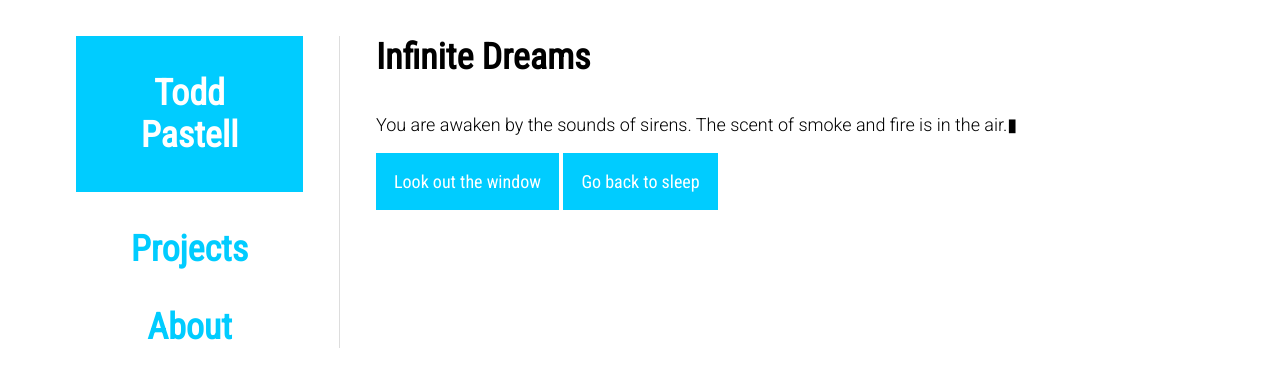
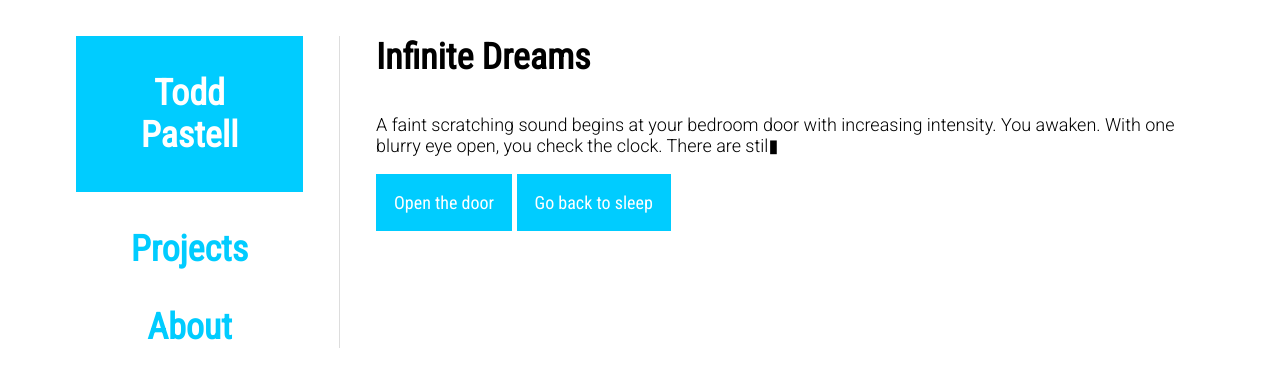
Before and after one commit to toddpastell/toddpastell.github.io, a Jekyll site: the page built from projects/infinite-dreams/index.html, in a window 1280 px wide. Shown: the top 387 px of the page. Built offline with Jekyll 4.4.1, drawn with Linux system fonts in a browser that asks for light colours; part of the change alters nothing that is shown.

Commit message:
infinite dreams

```diff
--- a/projects/infinite-dreams/index.html
+++ b/projects/infinite-dreams/index.html
@@ -9,32 +9,133 @@ scripts: [story.js, page.js, choice.js, typer.js]
 <script>
 	var infiniteDreams = new Story({
 		'intro': {
-			text: 'You are awaken by the sounds of sirens. The scent of smoke and fire is in the air.',
+			text: 'A faint scratching sound begins at your bedroom door with increasing intensity. You awaken. With one blurry eye open, you check the clock. There are still thirteen minutes before your alarm is supposed to go off for work. You think to yourself, “Life is full of choices… What will I do next?”',
 			choices: [
-				{ next: 'investigate', text: 'Look out the window' },
-				{ next: 'sleep', text: 'Go back to sleep' }
+				{ next: 'cat', text: 'Open the door' },
+				{ next: 'snooze', text: 'Go back to sleep' }
 			]
 		},
-		'sleep': {
-			text: 'You dream about wandering through an orchard as wish you could stay here forever.',
+		'introAgain': {
+			text: '',
 			choices: [
-				{ next: 'death', text: 'Eat apple' },
-				{ next: 'death', text: 'Look at the sun' },
-				{ next: 'death', text: 'Open map' }
+				{ next: 'cat', text: 'Open the door' },
+				{ next: 'snooze', text: 'Go back to sleep' }
 			]
 		},
-		'investigate': {
-			text: 'As you peer out the window, you see firetrucks lining up across the street. Your neighbors house is burning down.',
+		'cat': {
+			text: 'You begrudgingly shuffle to the door and open it just a crack. It was your cat trying to get in. She rushes into your room and jumps onto the bed.',
 			choices: [
-				{ next: 'death', text: 'Put on clothes' }
+				{ next: 'breakfast', text: 'Breakfast!' },
+				{ next: 'snoozeLate', text: 'Go back to sleep' }
 			]
 		},
-		'death': {
-			text: '... you die!',
+		'snooze': {
+			 text: 'The thirteen minutes are gone in a flash and you are awake once again. The alarm is still going off, "beep..., beep..., beep..."',
 			choices: [
-				{ next: 'sleep', text: 'It was just a dream' },
-				{ next: 'intro', text: 'Time continues' }
+				{ next: 'work', text: 'Get ready and go to work' },
+				{ next: 'workHome', text: 'Work from home, you have your laptop' }
 			]
 		},
+		'snoozeLate': {
+			text: 'You realize you\'ve overslept. Strangely, the alarm never went off and you are already a few hours late.',
+			choices: [
+				{ next: 'workLate', text: 'Go to work late anyways' },
+				{ next: 'walkLate', text: 'Forget it, just go for a walk' }
+			]
+		},
+		'breakfast': {
+			text: 'Cereal with milk and a banana - a good quick and easy meal to energize your day. You read the local newspaper as you eat, but nothing of interest is in it.',
+			choices: [
+				{ next: 'work', text: 'Go to work' },
+				{ next: 'walk', text: 'Ignore responsibility, go for a walk' }
+			]
+		},
+		'workHome': {
+			text: 'Still in pajamas, you setup your computer and get to work. By the time you have read and responded to all your email it is already noon.',
+			choices: [
+				{ next: 'lunch', text: 'Pick up lunch' },
+				{ next: 'walkLate', text: 'Take a break, go for a walk' }
+			]
+		},
+		'work': {
+			text: 'You arrive to work on time and you briefly chat with coworkers before getting down to business. The morning quickly passes and your meetings are wrapping up.',
+			choices: [
+				{ next: 'lunch', text: 'Break time, grab lunch' },
+				{ next: 'workContinue', text: 'Continue working' }
+			]
+		},
+		'workLate': {
+			text: 'You arrive to work hours later than the normal time. To your relief, the office is quiet. Nobody seems to care or notice that you are late. You spend the rest of the day working hard, trying to make up for lost time, even skipping lunch. Evening is approaching and you are ready for the day to end.',
+			choices: [
+				{ next: 'night', text: '' }
+			]
+		},
+		'workContinue': {
+			text: 'You work through lunch in plans to go home early. By the end of the day you are quite hungry and ready for a quiet evening at home.',
+			choices: [
+				{ next: 'night', text: '' }
+			]
+		},
+		'lunch': {
+			text: 'Lunch, possibly the best time of the day! You think to yourself, "Where will I go to eat today?"',
+			choices: [
+				{ next: 'market', text: 'Something quick from the market' },
+				{ next: 'pub', text: 'Go with coworkers to the local pub' }
+			]
+		},
+		'pub': {
+			text: 'You arrive at the pub and order your favorite the lunch special, a burger with fries. As you wait for the food to come out, the television switches to a breaking news story. A local girl was found in the river, drowned. You recognize her name as someone you went to school with...',
+			choices: [
+				{ next: 'nightSad', text: '' },
+			]
+		},
+		'market': {
+			text: 'The deli at the local market has a great selection of lunch foods. Today you get a premade salad, quickly eat it, and are on your way. The rest of the afternoon is rather uneventful.',
+			choices: [
+				{ next: 'night', text: '' },
+			]
+		},
+		'walk': {
+			text: 'You take some time for yourself and go for a walk. You contemplate where to walk between your favorite locations.',
+			choices: [
+				{ next: 'woods', text: 'In the woods' },
+				{ next: 'river', text: 'Along the river' }
+			]
+		},
+		'walkLate': {
+			text: 'The sun is overhead and you look forward to a peaceful walk. Where will you decide to go?',
+			choices: [
+				{ next: 'woods', text: 'In the woods' },
+				{ next: 'riverLate', text: 'Along the river' }
+			]
+		},
+		'river': {
+			text: '',
+			choices: []
+		},
+		'woods': {
+			text: 'You follow the trail through the woods. The air is fresh with the scent of pine trees. There are no sounds of traffic to interupt the tranquility. Feeling exhausted, yet relaxed, you head home and call it a day.',
+			choices: [
+				{ next: 'night', text: '' },
+			]
+		},
+		'riverLate': {
+			text: 'It is not long until you come across a commotion of police cars, firetrucks, and news vans. Police tape prevents you from getting close enough to see, but a crowd of people is starting to form. You hear speculation that a body was found in the river...',
+			choices: [
+				{ next: 'nightSad', text: '' },
+			]
+		},
+		'night': {
+			text: 'As the day comes to an end, you feel somehow unfulfilled from the days happennings.',
+			choices: [
+				{ next: 'introAgain', text: '' },
+			]
+		},
+		'nightSad': {
+			text: 'Once at home, you can\'t get the events of the day out of your mind. You wish there was something more you could do as you fall into a fitful sleep.',
+			choices: [
+				{ next: 'introAgain', text: '' },
+			]
+		}
 	});
 </script>
--- a/projects/infinite-dreams/story.css
+++ b/projects/infinite-dreams/story.css
@@ -13,25 +13,21 @@
 	from { opacity: 0; }
 	to   { opacity: 1; }
 }
-
 /* Firefox */
 @-moz-keyframes fadein {
 	from { opacity: 0; }
 	to   { opacity: 1; }
 }
-
 /* Safari and Chrome */
 @-webkit-keyframes fadein {
 	from { opacity: 0; }
 	to   { opacity: 1; }
 }
-
 /* Internet Explorer */
 @-ms-keyframes fadein {
 	from { opacity: 0; }
 	to   { opacity: 1; }
 }
-
 /* Opera */
 @-o-keyframes fadein {
 	from { opacity: 0; }
--- a/projects/infinite-dreams/story.js
+++ b/projects/infinite-dreams/story.js
@@ -16,6 +16,8 @@ function Story(pagesDict) {
 		}
 		for(var index in page.choices) {
 			var choice = page.choices[index];
+			if(page.choices.length == 1)
+				return this.loadPage(choice.nextPage);
 			this.choicesElement.appendChild(choice.element);
 		}
 		scrollTo(0, document.body.scrollHeight);
```
